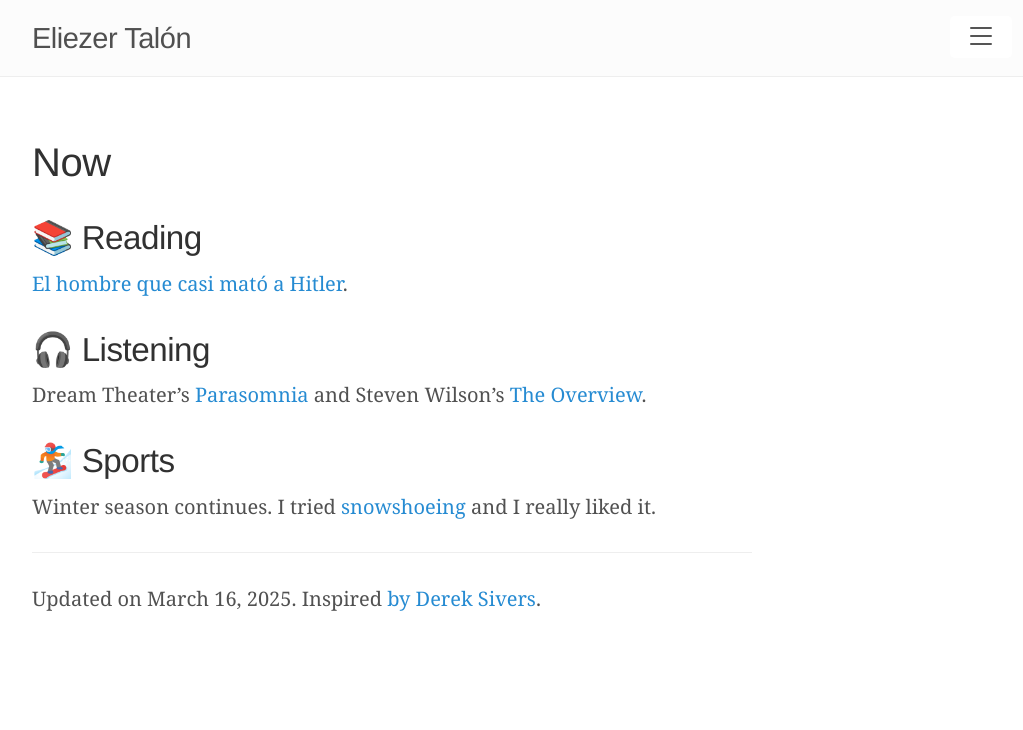
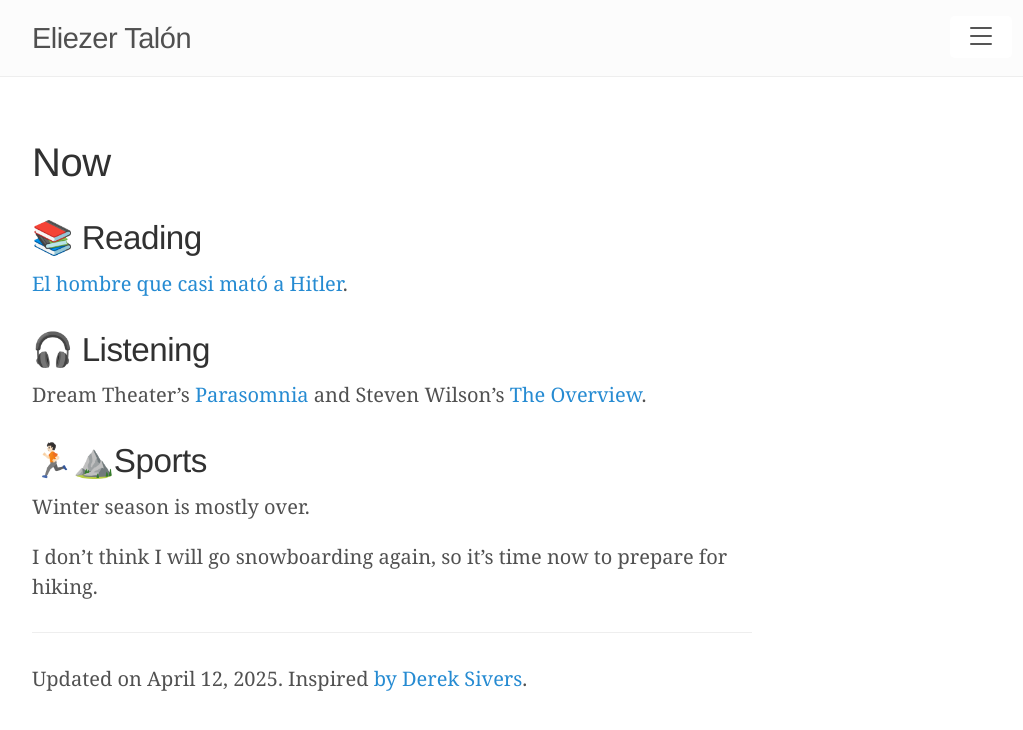
Before and after one commit to elitalon/elitalon.github.io, a Jekyll site: the page built from now.md, in a window 1280 px wide. Shown: the top 730 px of the page, without its empty margins (248-1271 px from the left). Built offline with Jekyll 4.4.1, drawn with Linux system fonts in a browser that asks for light colours.

Commit message:
Update 'Now'

```diff
--- a/now.md
+++ b/now.md
@@ -1,7 +1,7 @@
 ---
 layout: page
 title: Now
-date: 2025-03-16
+date: 2025-04-12
 ---
 
 ## 📚 Reading
@@ -10,8 +10,10 @@ date: 2025-03-16
 ## 🎧 Listening
 Dream Theater's [Parasomnia](https://en.wikipedia.org/wiki/Parasomnia_(album)) and Steven Wilson's [The Overview](https://en.wikipedia.org/wiki/The_Overview_(album)).
 
-## 🏂 Sports
-Winter season continues. I tried [snowshoeing](https://en.wikipedia.org/wiki/Snowshoe) and I really liked it.
+## 🏃🏻⛰️Sports
+Winter season is mostly over.
+
+I don't think I will go snowboarding again, so it's time now to prepare for hiking.
 
 ---
 
```
